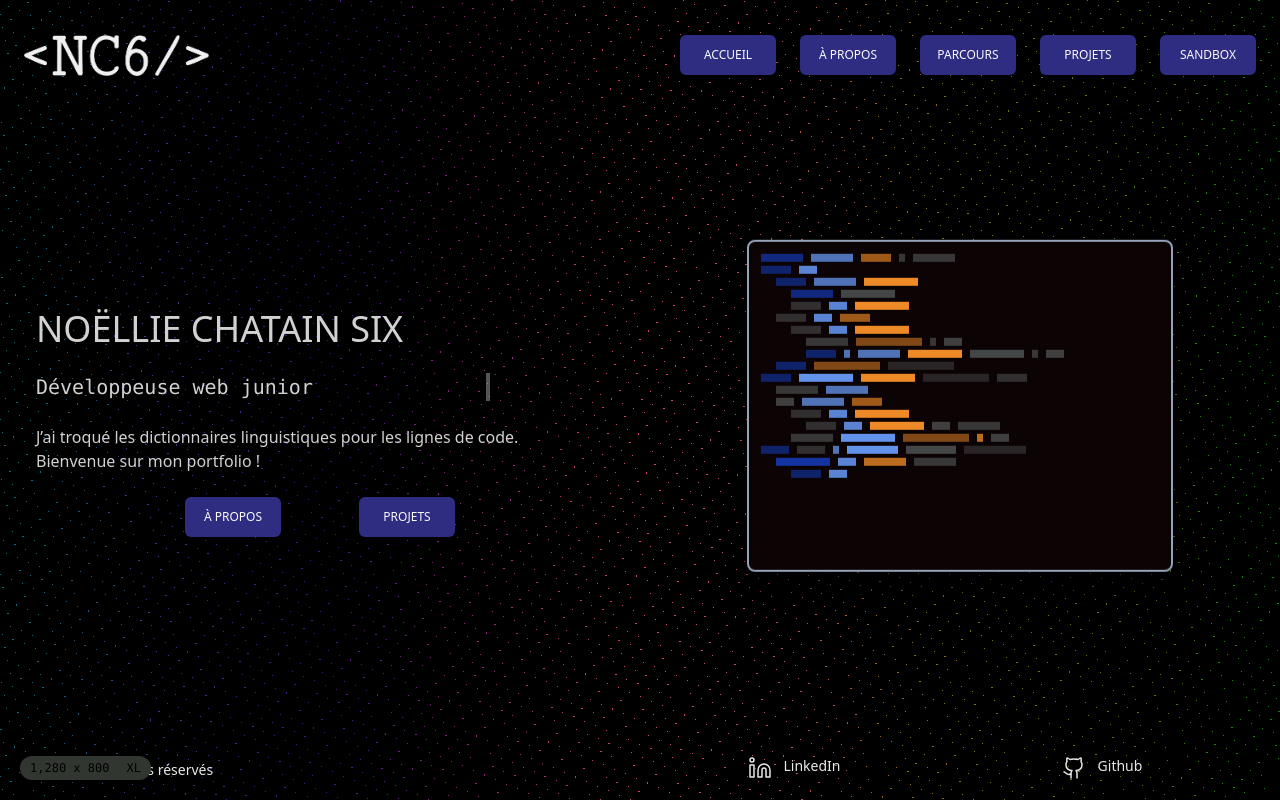
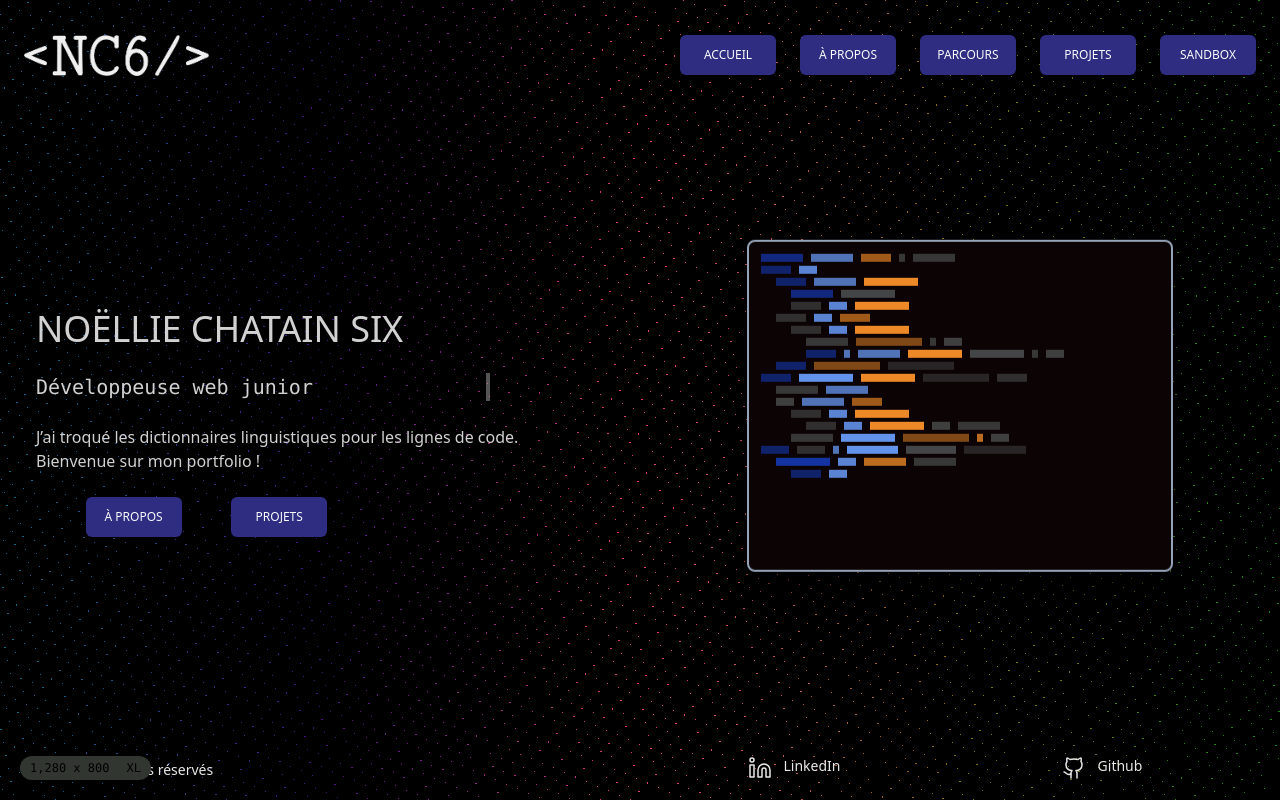
Before and after one commit to NollieChtn6/Portfolio, a React (Vite) app: page / in a window 1280 px wide. Built offline with nearby package versions, Linux system fonts and the light colour scheme.

Commit message:
fix buttons layout

```diff
--- a/src/components/homepage/HomePage.tsx
+++ b/src/components/homepage/HomePage.tsx
@@ -19,7 +19,7 @@ function HomePage() {
             code.
             <br /> Bienvenue sur mon portfolio&nbsp;!
           </p>
-          <div className="homepage-btns-container flex justify-evenly w-full md:w-3/4 self-center">
+          <div className="homepage-btns-container flex justify-evenly w-full md:w-[60%]">
             <NavLink to="/about">
               <Button>À propos</Button>
             </NavLink>
```
